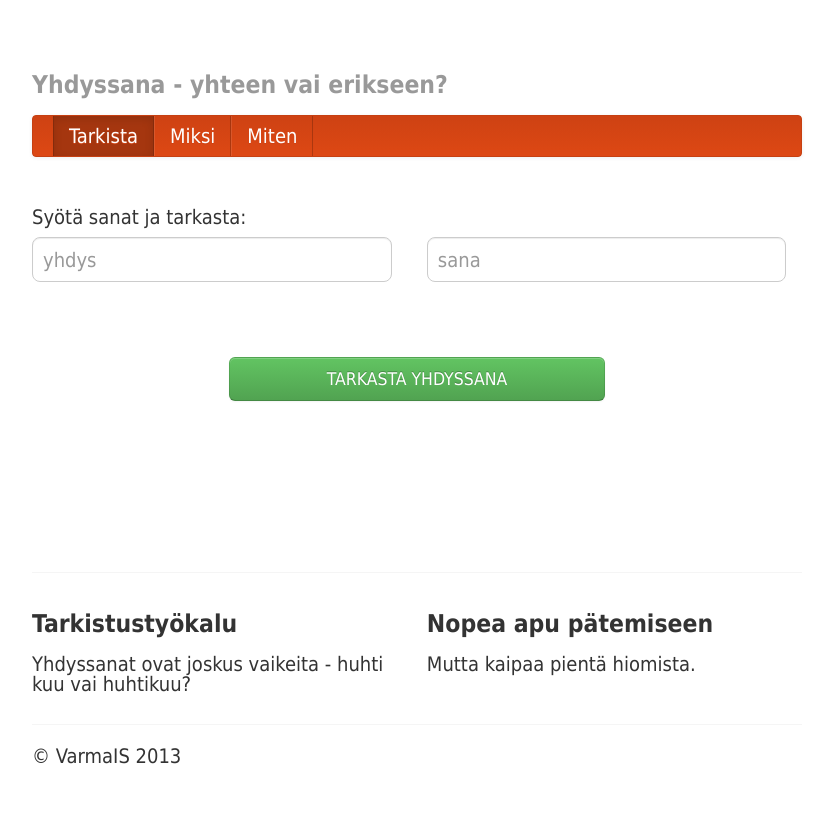
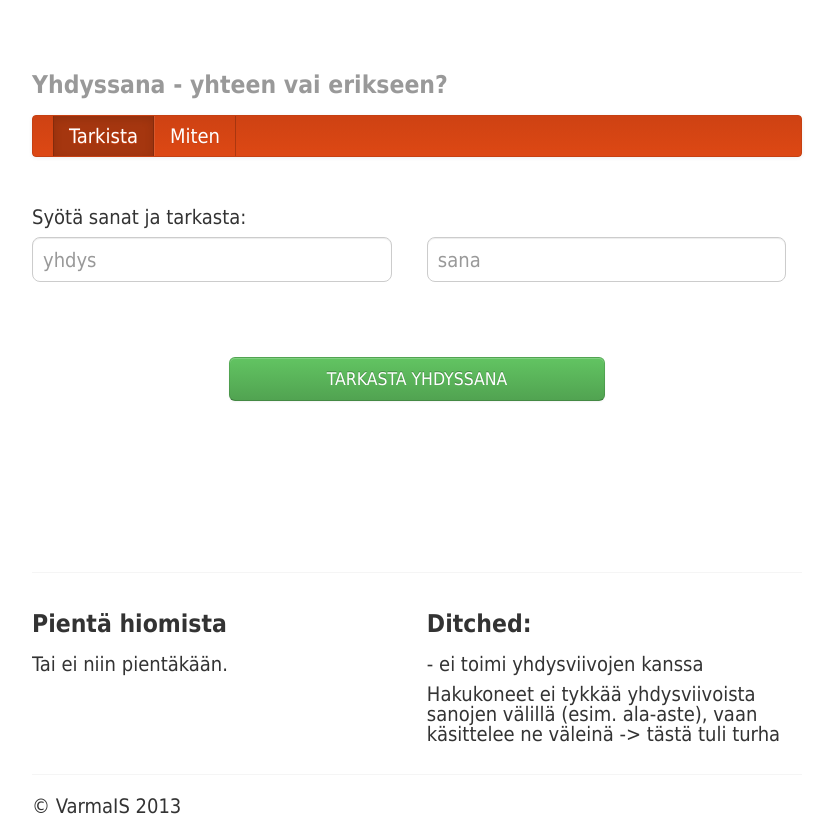
Before and after one commit to varmais/yhdyssana, a plain HTML site: page index.html in a window 1280 px wide. Both pictures are taken after a click on the link "Tarkista". Shown: the whole page, without its empty margins (223-1056 px from the left). Before the commit the page ends 800 px from the top, so only its background shows below. Drawn offline with Linux system fonts and the light colour scheme.

Commit message:
last commit, app ditched

```diff
--- a/index.html
+++ b/index.html
@@ -27,7 +27,6 @@
               <div class="container">
                 <ul class="nav nav-tabs">
                   <li><a href="#home" data-toggle="tab">Tarkista</a></li>
-                  <li><a href="#why" data-toggle="tab">Miksi</a></li>
                   <li><a href="#how" data-toggle="tab">Miten</a></li>
                 </ul>
               </div>
@@ -69,26 +68,16 @@
 
             <div id="home" class="tab-pane row-fluid">
               <div class="span6">
-                <h3>Tarkistustyökalu</h3>
-                <p>Yhdyssanat ovat joskus vaikeita - huhti kuu vai huhtikuu?</p>
+                <h3>Pientä hiomista</h3>
+                <p>Tai ei niin pientäkään.</p>
               </div>
               <div class="span6">
-                <h3>Nopea apu pätemiseen</h3>
-                <p>Mutta kaipaa pientä hiomista.</p>
+                <h3>Ditched:</h3>
+                <p>- ei toimi yhdysviivojen kanssa</p>
+                <p>
+                  Hakukoneet ei tykkää yhdysviivoista sanojen välillä (esim. ala-aste), vaan käsittelee ne väleinä
+                  -> tästä tuli turha</p>
                 </div>
-            </div>
-
-            <div id="why" class="tab-pane">
-              <div class="span6">
-                <h3>Suomen kielioppi</h3>
-                <p>Yhdyssanat on joskus vaikeita.</p>
-              </div>
-              <div class="span6">
-                <h3>Varmuus viestinnässä</h3>
-                <p>Näytät tyhmältä jos kirjoitat selvät yhdys sanat erikseen.</p>
-              </div>
-
-
               </div>
 
               <div id="how" class="tab-pane">
```
Also changed, not shown: 1 other file. Lines whose indentation alone changed are shown as unchanged.
